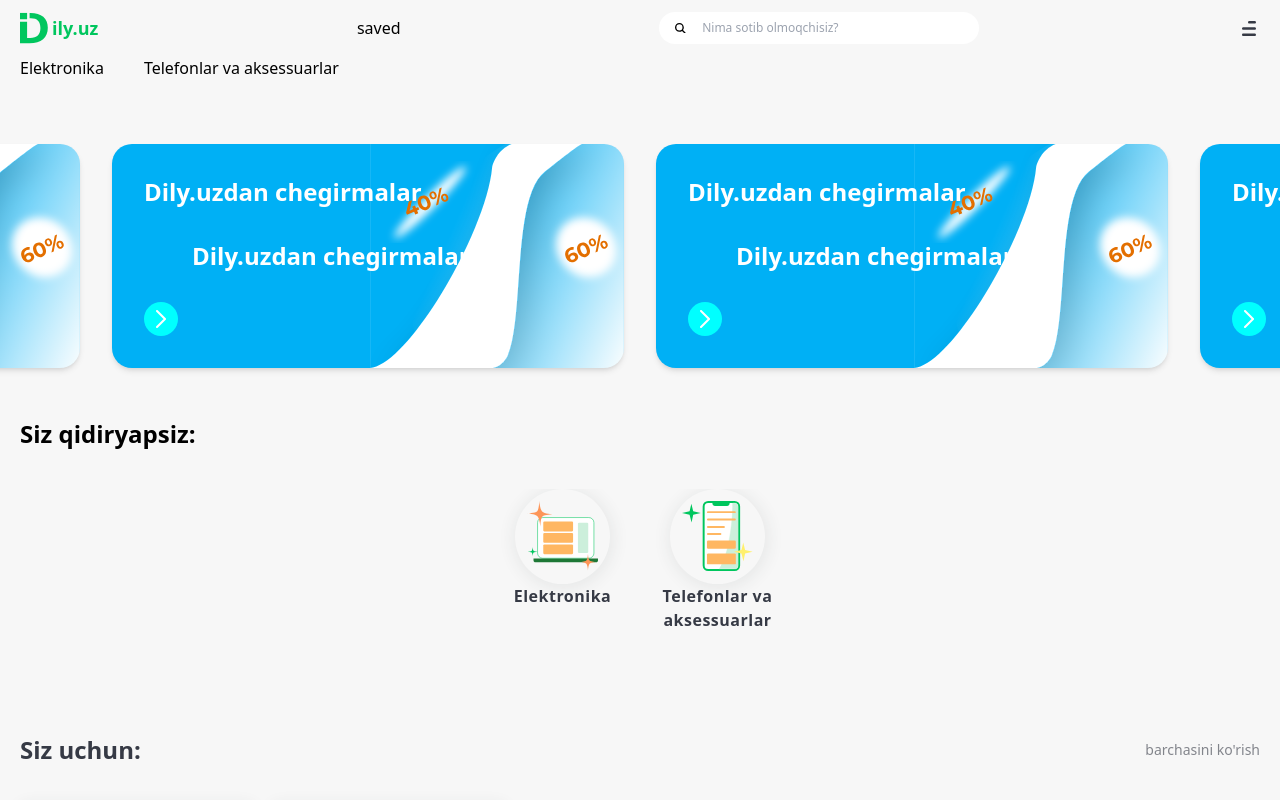
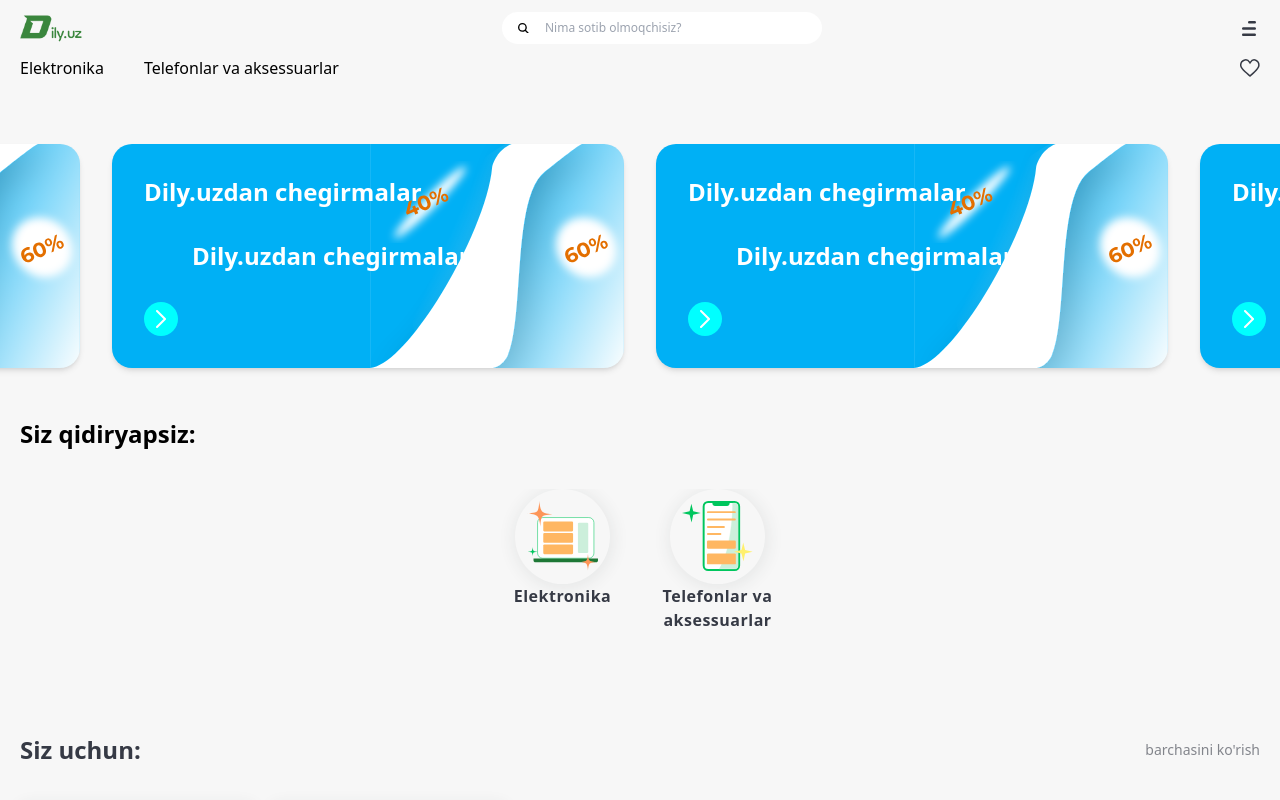
Before and after one commit to dxxdev/dily, a React (Vite) app: page / in a window 1280 px wide. Shown: the top 800 px of the page. Built offline with nearby package versions, Linux system fonts and the light colour scheme.

Commit message:
Change the location and logo of the button to go to the saved page

```diff
--- a/src/assets/images.js
+++ b/src/assets/images.js
@@ -34,6 +34,7 @@
 import gamingPCZalman4 from "./img/gaming-pc-zalman-4.png";
 import gamingPCZalman5 from "./img/gaming-pc-zalman-5.png";
 import avatar from "./img/avatar.png";
+import logo from "./logo/logo.png";
 
 export {
   asusVivoBook1,
@@ -72,4 +73,5 @@
   gamingPCZalman4,
   gamingPCZalman5,
   avatar,
+  logo
 };
--- a/src/components/Header.jsx
+++ b/src/components/Header.jsx
@@ -4,6 +4,7 @@
 import filteredCategory from "../functions/filteredCategory";
 import CategoryMenu from "../additions/CategoryMenu";
 import filteredCategoryMenuItems from "../functions/filteredCategoryMenuItems";
+import { logo } from "../assets/images";
 
 const Header = () => {
   const [opened, setOpened] = useState(false);
@@ -11,31 +12,11 @@
     <header className="bg-light-gray">
       <div className="my-container">
         <div className="flex w-full items-center justify-between">
-
           <Link>
-            <h1 className="flex items-center gap-1 font-open-sans">
-              <svg
-                xmlns="http://www.w3.org/2000/svg"
-                width="28"
-                height="32"
-                viewBox="0 0 28 32"
-                fill="none"
-              >
-                <path
-                  d="M7.10475 0.921875H0V7.25172H7.10475V0.921875Z"
-                  fill="#00C65E"
-                />
-                <path
-                  d="M0 9.75338H7.10074V25.955H10.1531C17.0021 25.955 20.4253 22.6273 20.4227 15.9718C20.4227 9.45232 17.2445 6.19377 10.8881 6.19615H9.60581V0.921875L10.5226 0.921875C15.99 0.921875 20.2379 2.23388 23.2662 4.8579C26.2944 7.48192 27.8072 11.1353 27.8045 15.8179C27.8045 20.8036 26.2369 24.6203 23.1015 27.2682C19.9661 29.9161 15.4278 31.2484 9.48639 31.2651H0V9.75338Z"
-                  fill="#00C65E"
-                />
-              </svg>
-              <span className="text-lg font-bold leading-tight text-bright-green">
-                ily.uz
-              </span>
+            <h1 className="flex items-center gap-1 h-30 font-open-sans">
+              <img src={logo} alt="" className="h-full" />
             </h1>
           </Link>
-          <Link to='/saved'>saved</Link>
           <div className="w-full max-w-xs rounded-full bg-white flex flex-col justify-start items-start">
             <div className="flex justify-between items-center w-full">
               <div className="flex w-full px-4 items-center gap-4">
@@ -95,6 +76,21 @@
                 })}
             </ul>
           </nav>
+          <Link to={`/saved`}>
+            <svg
+              width="20"
+              height="18"
+              viewBox="0 0 20 18"
+              fill="none"
+              xmlns="http://www.w3.org/2000/svg"
+            >
+              <path
+                d="M9.67912 3.32995L10.0146 3.84812L10.3505 3.33023C11.866 0.993741 13.992 0.52207 15.7195 1.18566C17.4723 1.859 18.8959 3.73126 18.8959 6.26055C18.8959 7.15144 18.424 8.22616 17.629 9.3879C16.8423 10.5377 15.7777 11.718 14.6763 12.8092C13.5767 13.8987 12.4502 14.8899 11.5456 15.6622C11.2206 15.9397 10.9256 16.1878 10.67 16.4027C10.5695 16.4873 10.475 16.5667 10.3873 16.6408C10.2468 16.7593 10.12 16.867 10.0126 16.9603C9.90021 16.8652 9.76694 16.7559 9.6197 16.6361C9.49306 16.5331 9.35398 16.4208 9.20326 16.299C8.96689 16.1081 8.70191 15.894 8.41147 15.6567C7.46565 14.8839 6.28425 13.8924 5.12959 12.8025C3.97308 11.7108 2.85387 10.5302 2.02655 9.38019C1.18978 8.21706 0.695898 7.14523 0.695898 6.26055C0.695898 3.72623 2.21543 1.84788 4.08588 1.17315C5.93765 0.505166 8.17251 1.00277 9.67912 3.32995Z"
+                stroke="#363A45"
+                strokeWidth="1.5"
+              />
+            </svg>
+          </Link>
           <div className="absolute z-[999] left-0 top-3">
             <CategoryMenu opened={opened} setOpened={setOpened} />
           </div>
```
Also changed, not shown: src/assets/logo/logo.png (added).
